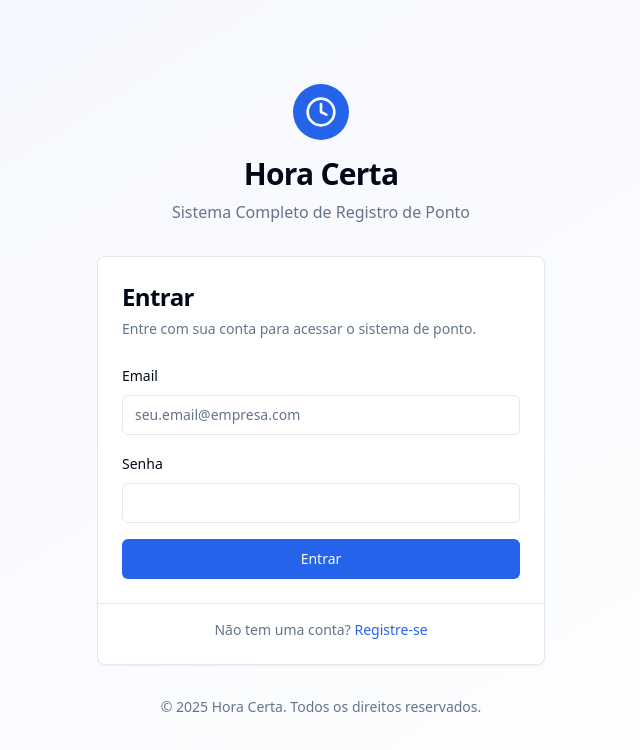
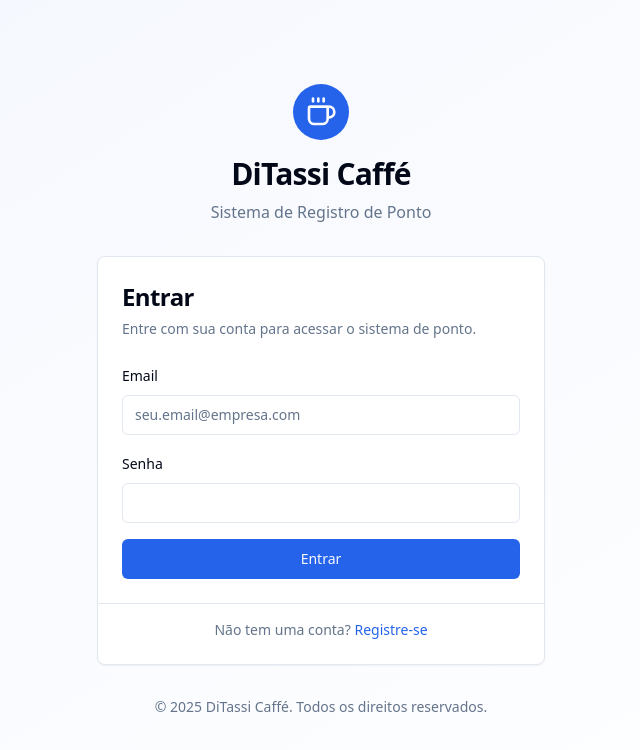
Before and after one commit to Dev-ElderFire/ditassi, a React (Vite) app: page /login in a window 1280 px wide. Shown: the top 750 px of the page, without its empty margins (319-959 px from the left). Built offline with nearby package versions, Linux system fonts and the light colour scheme.

Commit message:
Add company name to project
Update project to reflect DiTassi Caffé.

```diff
--- a/index.html
+++ b/index.html
@@ -1,20 +1,19 @@
+
 <!DOCTYPE html>
-<html lang="en">
+<html lang="pt-BR">
   <head>
     <meta charset="UTF-8" />
     <meta name="viewport" content="width=device-width, initial-scale=1.0" />
-    <title>hora-certa-registro</title>
-    <meta name="description" content="Lovable Generated Project" />
-    <meta name="author" content="Lovable" />
+    <title>DiTassi Caffé - Registro de Ponto</title>
+    <meta name="description" content="Sistema de Registro de Ponto para DiTassi Caffé" />
+    <meta name="author" content="DiTassi Caffé" />
 
-    <meta property="og:title" content="hora-certa-registro" />
-    <meta property="og:description" content="Lovable Generated Project" />
+    <meta property="og:title" content="DiTassi Caffé - Registro de Ponto" />
+    <meta property="og:description" content="Sistema de Registro de Ponto para DiTassi Caffé" />
     <meta property="og:type" content="website" />
-    <meta property="og:image" content="https://lovable.dev/opengraph-image-p98pqg.png" />
 
     <meta name="twitter:card" content="summary_large_image" />
-    <meta name="twitter:site" content="@lovable_dev" />
-    <meta name="twitter:image" content="https://lovable.dev/opengraph-image-p98pqg.png" />
+    <meta name="twitter:site" content="@ditassicaffe" />
   </head>
 
   <body>
--- a/src/components/layout/MainLayout.tsx
+++ b/src/components/layout/MainLayout.tsx
@@ -1,11 +1,10 @@
-
 import React, { useState } from "react";
 import { Outlet, Navigate, useLocation, Link } from "react-router-dom";
 import { useAuth } from "@/contexts/AuthContext";
 import { cn } from "@/lib/utils";
 import { Button } from "@/components/ui/button";
 import {
-  Clock,
+  Coffee,
   Calendar,
   User,
   Users,
@@ -47,7 +46,6 @@ export function MainLayout() {
     setSidebarOpen(!sidebarOpen);
   };
 
-  // Navigation links based on user role
   const navigationLinks = [
     {
       title: "Dashboard",
@@ -58,7 +56,7 @@ export function MainLayout() {
     {
       title: "Registro de Ponto",
       href: "/clock",
-      icon: Clock,
+      icon: Coffee,
       roles: ["admin", "employee", "manager"],
     },
     {
@@ -131,7 +129,7 @@ export function MainLayout() {
         <div className="flex h-full flex-col">
           {/* Logo/Header */}
           <div className="flex h-16 items-center px-4 py-4">
-            <h1 className="text-xl font-bold text-white">Hora Certa</h1>
+            <h1 className="text-xl font-bold text-white">DiTassi Caffé</h1>
           </div>
           <Separator className="bg-sidebar-border" />
 
--- a/src/pages/DashboardPage.tsx
+++ b/src/pages/DashboardPage.tsx
@@ -1,17 +1,15 @@
-
 import React, { useEffect, useState } from "react";
 import { useAuth } from "@/contexts/AuthContext";
 import { TimeClockCard } from "@/components/dashboard/TimeClockCard";
 import { WorkSummaryCard } from "@/components/dashboard/WorkSummaryCard";
 import { RecentActivitiesCard } from "@/components/dashboard/RecentActivitiesCard";
 import { Card, CardContent, CardDescription, CardHeader, CardTitle } from "@/components/ui/card";
-import { Clock } from "lucide-react";
+import { Coffee } from "lucide-react";
 
 export default function DashboardPage() {
   const { authState } = useAuth();
   const [currentTime, setCurrentTime] = useState(new Date());
 
-  // Update clock every second
   useEffect(() => {
     const interval = setInterval(() => {
       setCurrentTime(new Date());
@@ -58,7 +56,7 @@ export default function DashboardPage() {
                   {formatCurrentDate()}
                 </p>
                 <div className="flex items-center">
-                  <Clock className="h-5 w-5 mr-2 text-primary" />
+                  <Coffee className="h-5 w-5 mr-2 text-primary" />
                   <span className="text-2xl font-bold">{formatCurrentTime()}</span>
                 </div>
               </div>
--- a/src/pages/LoginPage.tsx
+++ b/src/pages/LoginPage.tsx
@@ -3,7 +3,7 @@ import React from "react";
 import { Navigate } from "react-router-dom";
 import { LoginForm } from "@/components/auth/LoginForm";
 import { useAuth } from "@/contexts/AuthContext";
-import { Clock } from "lucide-react";
+import { Coffee } from "lucide-react";
 
 export default function LoginPage() {
   const { authState } = useAuth();
@@ -17,16 +17,16 @@ export default function LoginPage() {
     <div className="flex min-h-screen flex-col items-center justify-center bg-gradient-to-br from-primary/5 to-background p-4">
       <div className="mb-8 flex flex-col items-center">
         <div className="rounded-full bg-primary p-3 mb-4">
-          <Clock className="h-8 w-8 text-primary-foreground" />
+          <Coffee className="h-8 w-8 text-primary-foreground" />
         </div>
-        <h1 className="text-3xl font-bold text-center tracking-tight">Hora Certa</h1>
+        <h1 className="text-3xl font-bold text-center tracking-tight">DiTassi Caffé</h1>
         <p className="mt-2 text-center text-muted-foreground">
-          Sistema Completo de Registro de Ponto
+          Sistema de Registro de Ponto
         </p>
       </div>
       <LoginForm />
       <p className="mt-8 text-center text-sm text-muted-foreground">
-        &copy; {new Date().getFullYear()} Hora Certa. Todos os direitos reservados.
+        &copy; {new Date().getFullYear()} DiTassi Caffé. Todos os direitos reservados.
       </p>
     </div>
   );
--- a/src/pages/RegisterPage.tsx
+++ b/src/pages/RegisterPage.tsx
@@ -3,7 +3,7 @@ import React from "react";
 import { Navigate } from "react-router-dom";
 import { RegisterForm } from "@/components/auth/RegisterForm";
 import { useAuth } from "@/contexts/AuthContext";
-import { Clock } from "lucide-react";
+import { Coffee } from "lucide-react";
 
 export default function RegisterPage() {
   const { authState } = useAuth();
@@ -17,16 +17,16 @@ export default function RegisterPage() {
     <div className="flex min-h-screen flex-col items-center justify-center bg-gradient-to-br from-primary/5 to-background p-4">
       <div className="mb-8 flex flex-col items-center">
         <div className="rounded-full bg-primary p-3 mb-4">
-          <Clock className="h-8 w-8 text-primary-foreground" />
+          <Coffee className="h-8 w-8 text-primary-foreground" />
         </div>
-        <h1 className="text-3xl font-bold text-center tracking-tight">Hora Certa</h1>
+        <h1 className="text-3xl font-bold text-center tracking-tight">DiTassi Caffé</h1>
         <p className="mt-2 text-center text-muted-foreground">
           Crie sua conta para acessar o sistema
         </p>
       </div>
       <RegisterForm />
       <p className="mt-8 text-center text-sm text-muted-foreground">
-        &copy; {new Date().getFullYear()} Hora Certa. Todos os direitos reservados.
+        &copy; {new Date().getFullYear()} DiTassi Caffé. Todos os direitos reservados.
       </p>
     </div>
   );
```
